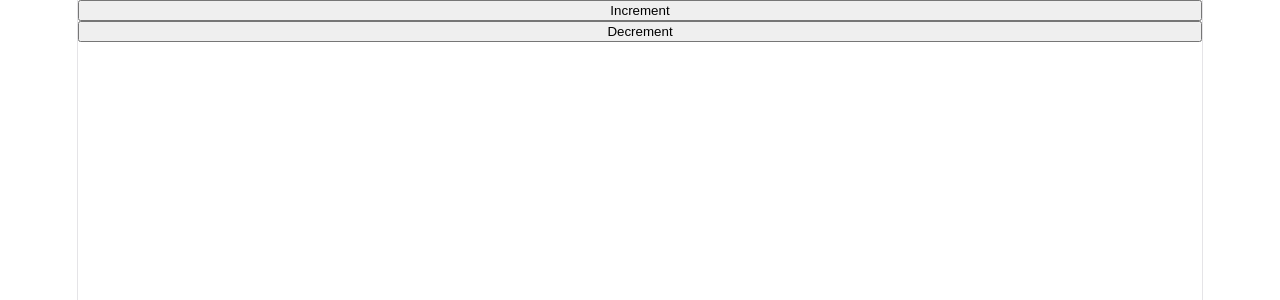
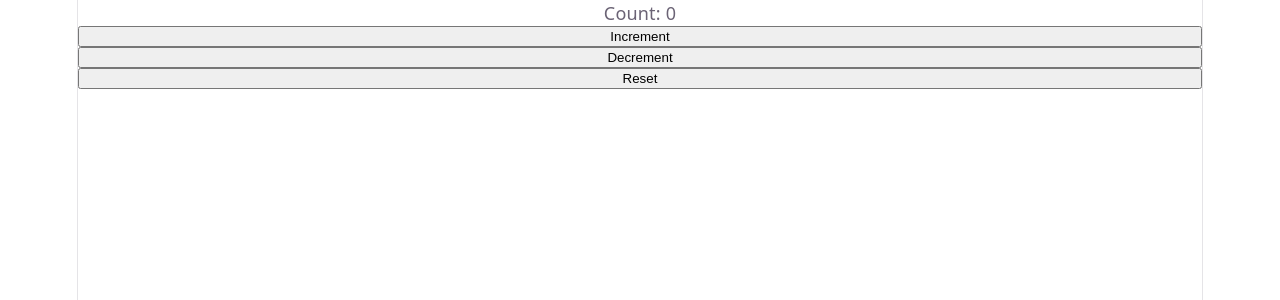
Before and after one commit to jfoskin/reactCounter, a React (Vite) app: page / in a window 1280 px wide. Shown: the top 300 px of the page. Built offline with nearby package versions, Linux system fonts and the light colour scheme.

Commit message:
feat: add type annotation for count state and improve formatting in Counter component

```diff
--- a/src/components/Counter.tsx
+++ b/src/components/Counter.tsx
@@ -3,21 +3,27 @@ import Button from './Button'
 
 export default function Counter() {
 
-      const [count, setCount] = useState(0)
+    const [count, setCount] = useState<number>(0)
 
   const handleIncrement = ()=>{
     setCount(count+1)
   }
 
   const handleDecrement = ()=>{
-    setCount(count-1)
-  }
+      setCount(count-1)
+    }
+
+    const handleReset = ()=>{
+      setCount(0)
+    }
 
   return (
 
     <>
+    <p>Count: {count}</p>
     <Button onCountChange={handleIncrement} buttonName='Increment'/>
     <Button onCountChange={handleDecrement} buttonName='Decrement'/>
+    <Button onCountChange={handleReset} buttonName='Reset'/>
     </>
   )
 }
```
